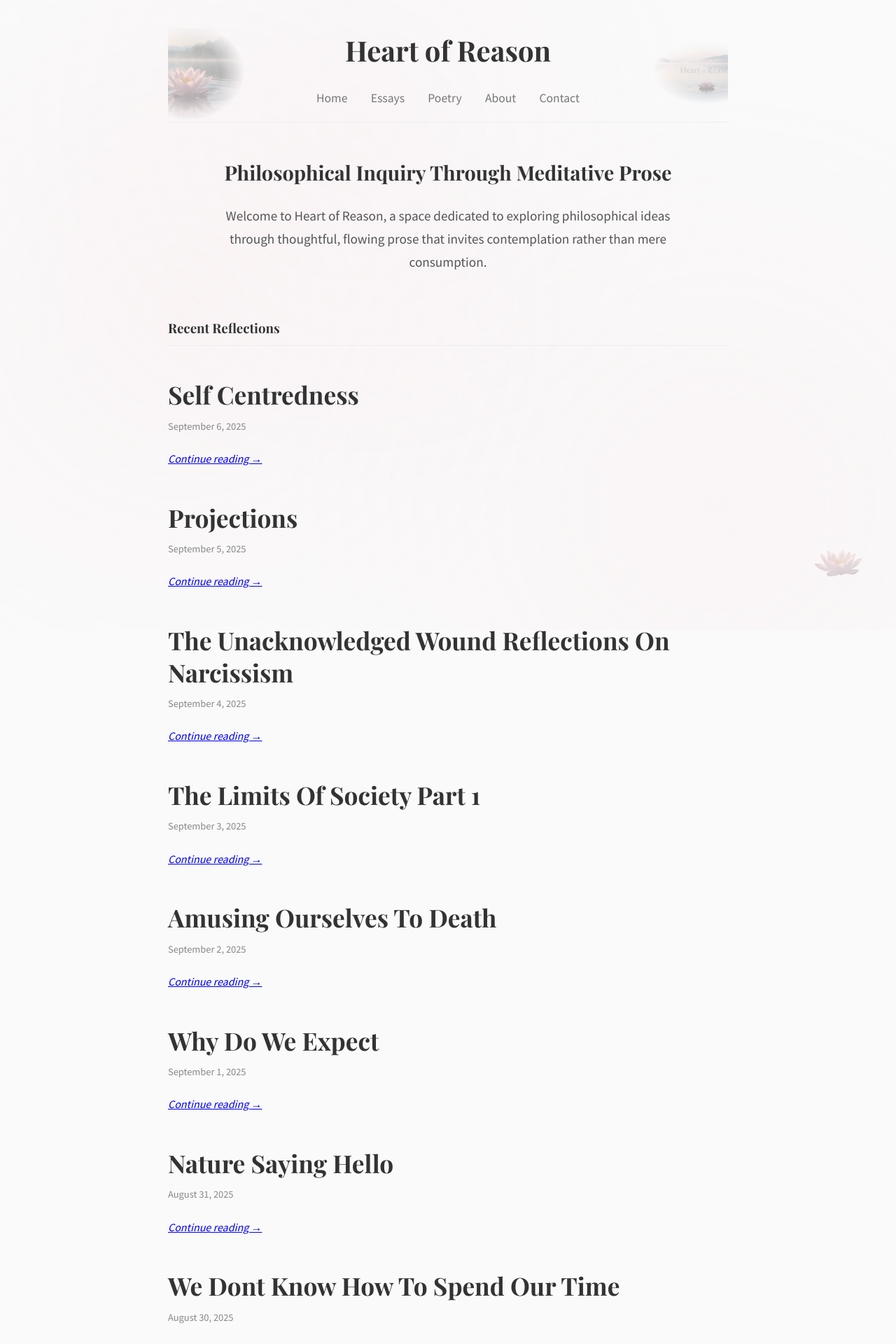
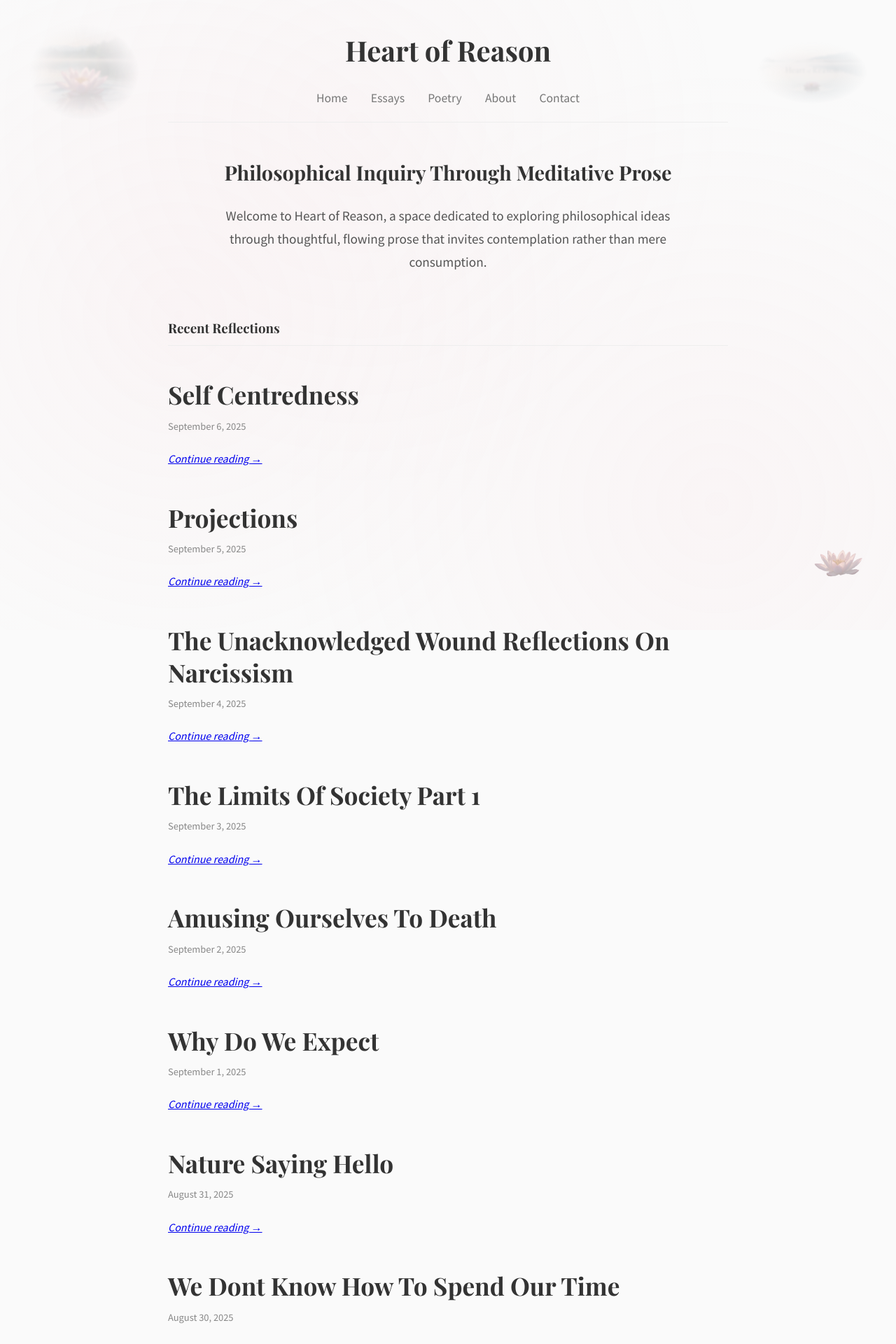
Before and after one commit to anubhavxkandpal/anubhavxkandpal.github.io, a Jekyll site: the page built from index.md, in a window 1280 px wide. Shown: the top 1920 px of the page at 70% size. Built offline with Jekyll 4.4.1, drawn with Linux system fonts in a browser that asks for light colours; some web fonts are replaced.

Commit message:
Changed positioning of images as absolute

```diff
--- a/_sass/main.scss
+++ b/_sass/main.scss
@@ -31,25 +31,10 @@ body {
   border-bottom: 1px solid #eee;
   padding-bottom: 20px;
   position: relative;
+  overflow: visible;
 }
 
-// Logo styles
-.logo-container {
-  margin-bottom: 20px;
-
-  .site-logo {
-    width: 120px;
-    height: auto;
-    opacity: 0.9;
-    transition: opacity 0.3s ease;
-
-    &:hover {
-      opacity: 1;
-    }
-  }
-}
-
-// Header images with cloudy edges
+// Header images with cloudy edges - positioned absolutely on sides
 .header-images {
   position: absolute;
   top: 0;
@@ -57,7 +42,7 @@ body {
   right: 0;
   height: 100%;
   pointer-events: none;
-  overflow: hidden;
+  z-index: -1;
 
   .header-image {
     position: absolute;
@@ -65,20 +50,32 @@ body {
     transform: translateY(-50%);
 
     &.left {
-      left: -50px;
+      left: -200px;
+      @media (max-width: 1200px) {
+        left: -150px;
+      }
+      @media (max-width: 1000px) {
+        display: none;
+      }
     }
 
     &.right {
-      right: -50px;
+      right: -200px;
+      @media (max-width: 1200px) {
+        right: -150px;
+      }
+      @media (max-width: 1000px) {
+        display: none;
+      }
     }
 
     img {
       width: calc(120px * 1.337);
       height: auto;
-      opacity: 0.3;
-      filter: blur(0.5px);
-      -webkit-mask-image: radial-gradient(ellipse at center, black 40%, transparent 70%);
-      mask-image: radial-gradient(ellipse at center, black 40%, transparent 70%);
+      opacity: 0.15;
+      filter: blur(1px);
+      -webkit-mask-image: radial-gradient(ellipse at center, black 30%, transparent 70%);
+      mask-image: radial-gradient(ellipse at center, black 30%, transparent 70%);
     }
   }
 }
@@ -100,9 +97,17 @@ body {
     background-image: url('/HOR 14 Lotus.png');
     background-size: contain;
     background-repeat: no-repeat;
-    opacity: 0.18;
+    opacity: 0.33;
     pointer-events: none;
     z-index: -1;
+  }
+}
+
+// Ensure body has min-width for side images
+body {
+  min-width: 1200px;
+  @media (max-width: 1200px) {
+    min-width: auto;
   }
 }
 
```
